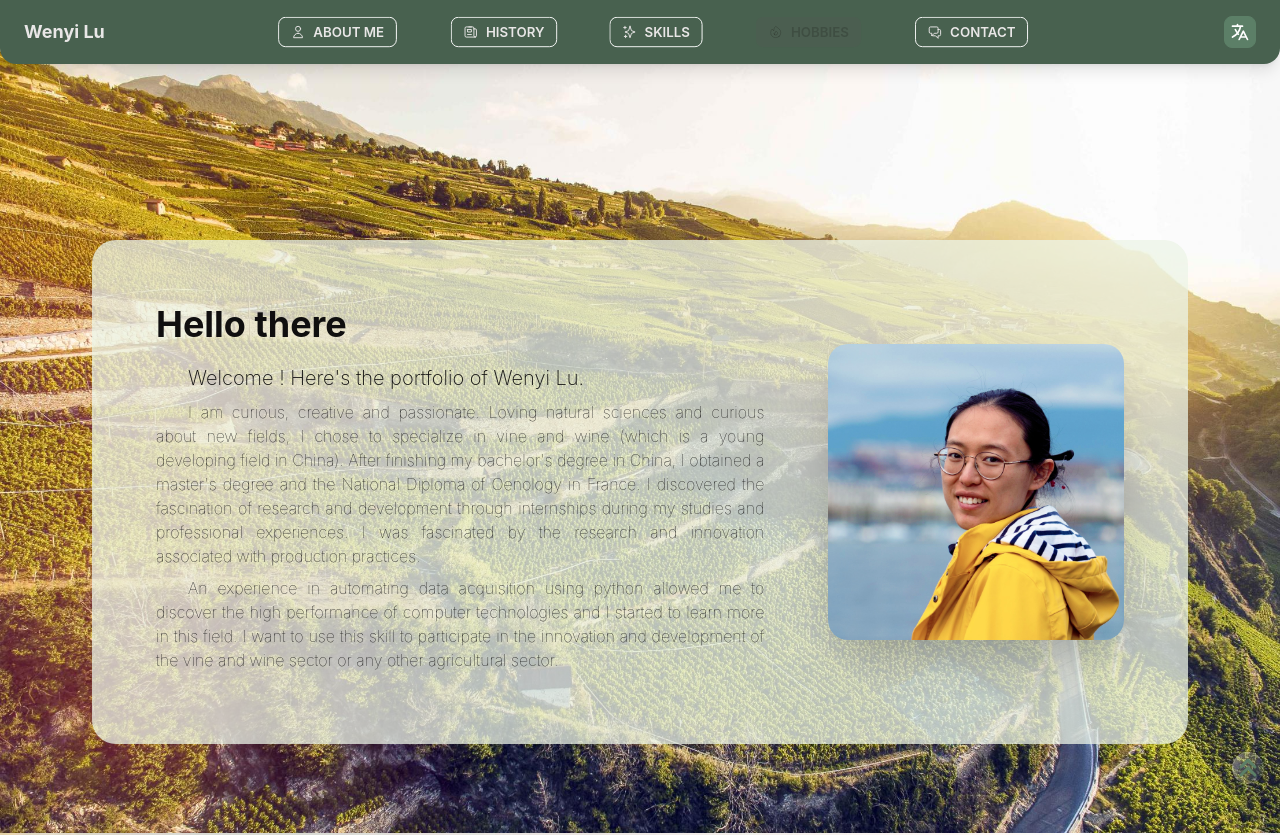
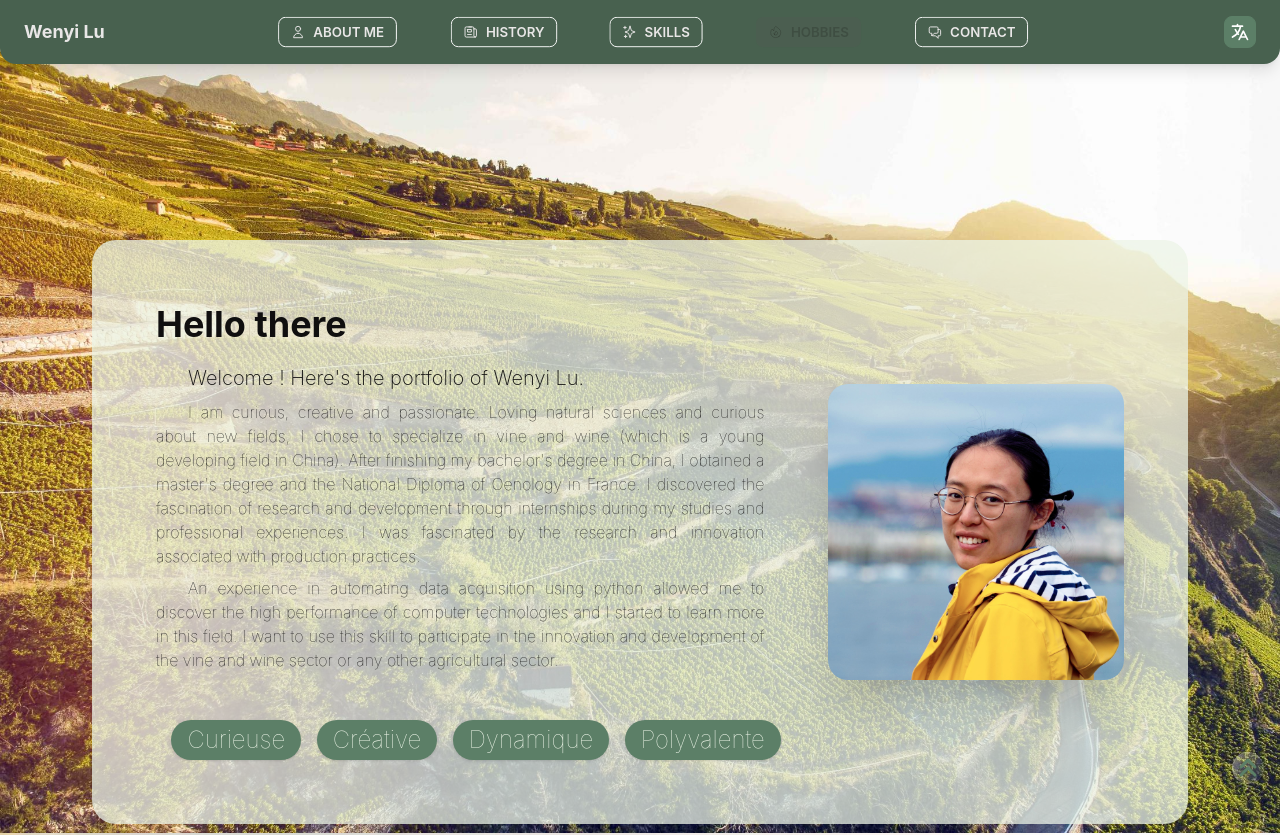
Before and after one commit to WenyiLULU/portfolio, a React (Create React App) app: page / in a window 1280 px wide. Shown: the top 835 px of the page. Built offline with nearby package versions, Linux system fonts and the light colour scheme.

Commit message:
Add personality in about me

```diff
--- a/src/components/main.js
+++ b/src/components/main.js
@@ -45,7 +45,14 @@ export default function Main(props) {
                         <p className="first-letter:pl-8 pr-8 text-m text-justify mb-2">
                             {contents.p3[props.lang]}
                         </p>
+                        <ul className="flex justify-evenly text-secondary text-2xl mt-12">
+                            <li className="rounded-full bg-primary shadow px-4 py-1">Curieuse</li>
+                            <li className="rounded-full bg-primary shadow px-4 py-1">Créative</li>
+                            <li className="rounded-full bg-primary shadow px-4 py-1">Dynamique</li>
+                            <li className="rounded-full bg-primary shadow px-4 py-1">Polyvalente</li>
+                        </ul>
                     </div>
+
                 </div>
             </div>
         </section>
```
